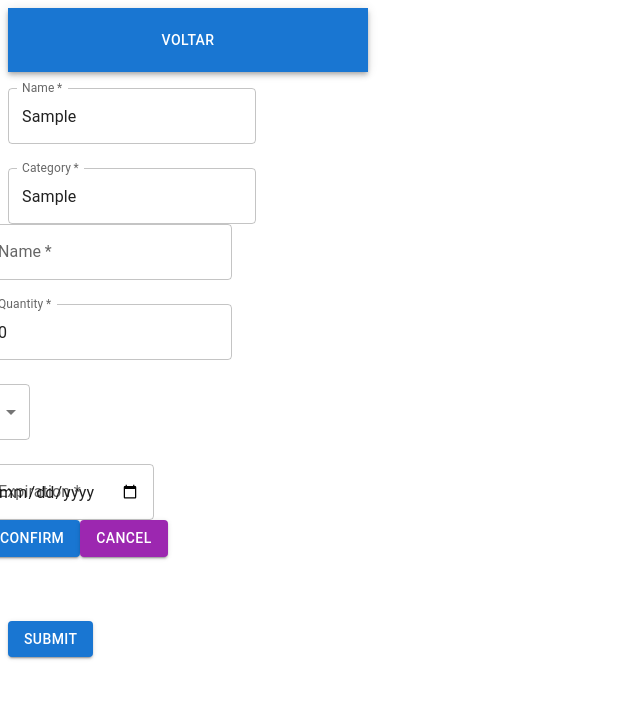
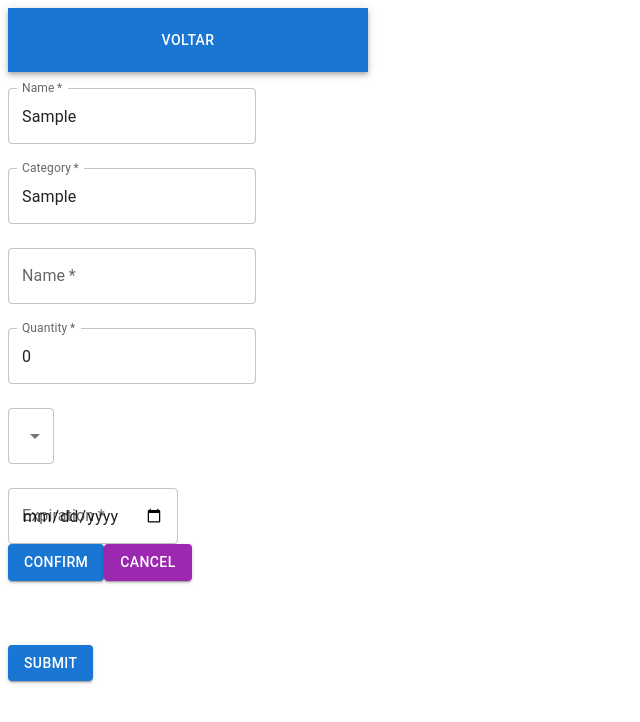
Before and after one commit to mzocateli/ingredients-manager, a React (Vite) app: page /ingredients/register in a window 1280 px wide. Both pictures are taken after typing "Sample", "Sample" into the empty fields and a click on the button "ADD ITEM". Shown: the top 722 px of the page, without its empty margins (0-640 px from the left). Built offline with nearby package versions, Linux system fonts and the light colour scheme.

Commit message:
fix: corrige layout de itemform exibido em ingredientform

```diff
--- a/src/components/IngredientForm.tsx
+++ b/src/components/IngredientForm.tsx
@@ -113,7 +113,7 @@ const IngredientForm = () => {
             <TextField label="Category" value={category} onChange={(e) => setCategory(e.target.value)} required />
           </Grid>
           {showItemForm && (
-            <>
+            <Grid item xs={12} container component="div">
               <ItemForm item={item} handleItemChange={handleItemChange} />
               <Button variant="contained" color="primary" onClick={handleConfirmItem}>
                 Confirm
@@ -121,7 +121,7 @@ const IngredientForm = () => {
               <Button variant="contained" color="secondary" onClick={handleCancelItem}>
                 Cancel
               </Button>
-            </>
+            </Grid>
           )}
           {!showItemForm && (
             <>
```
